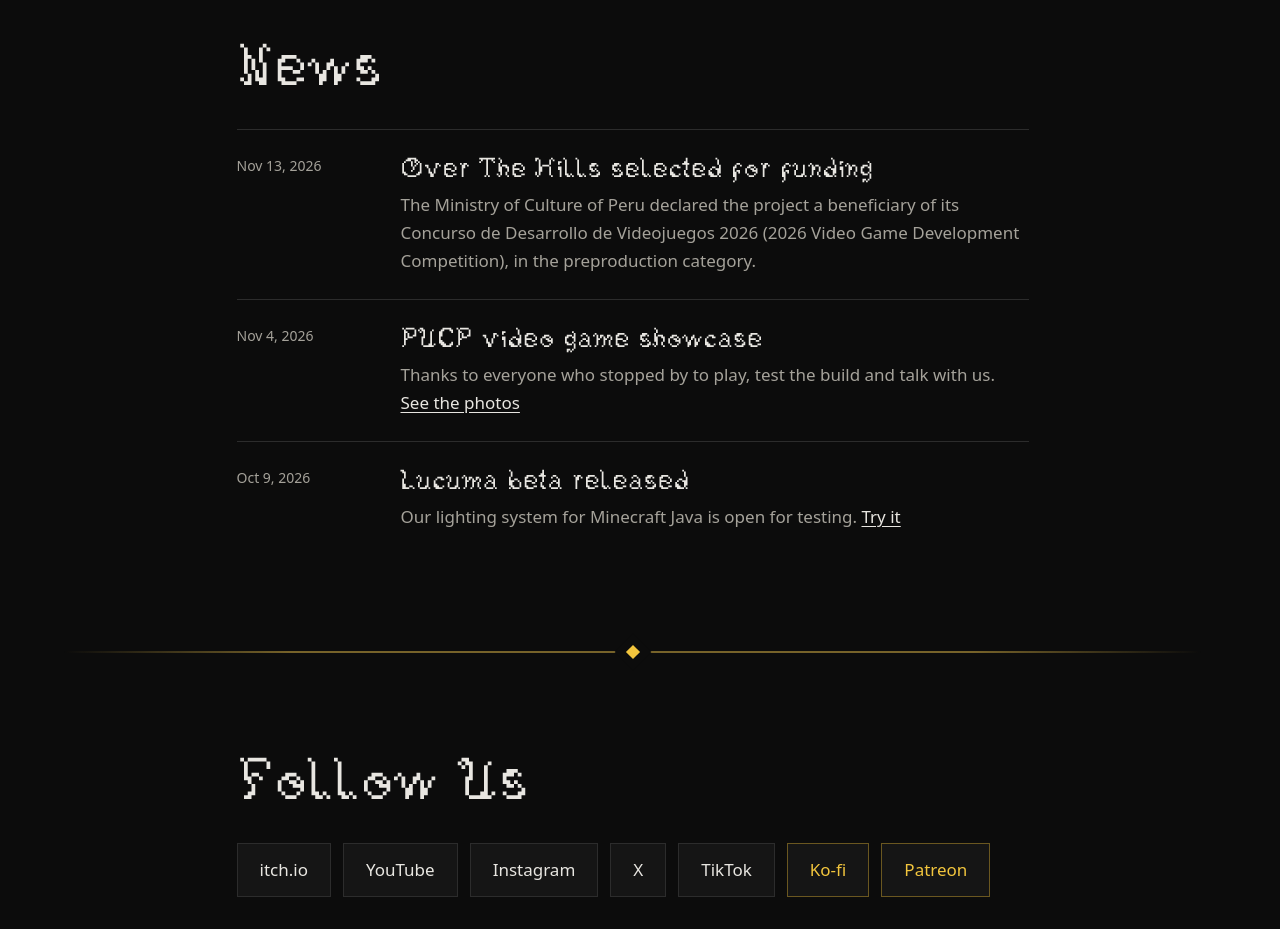
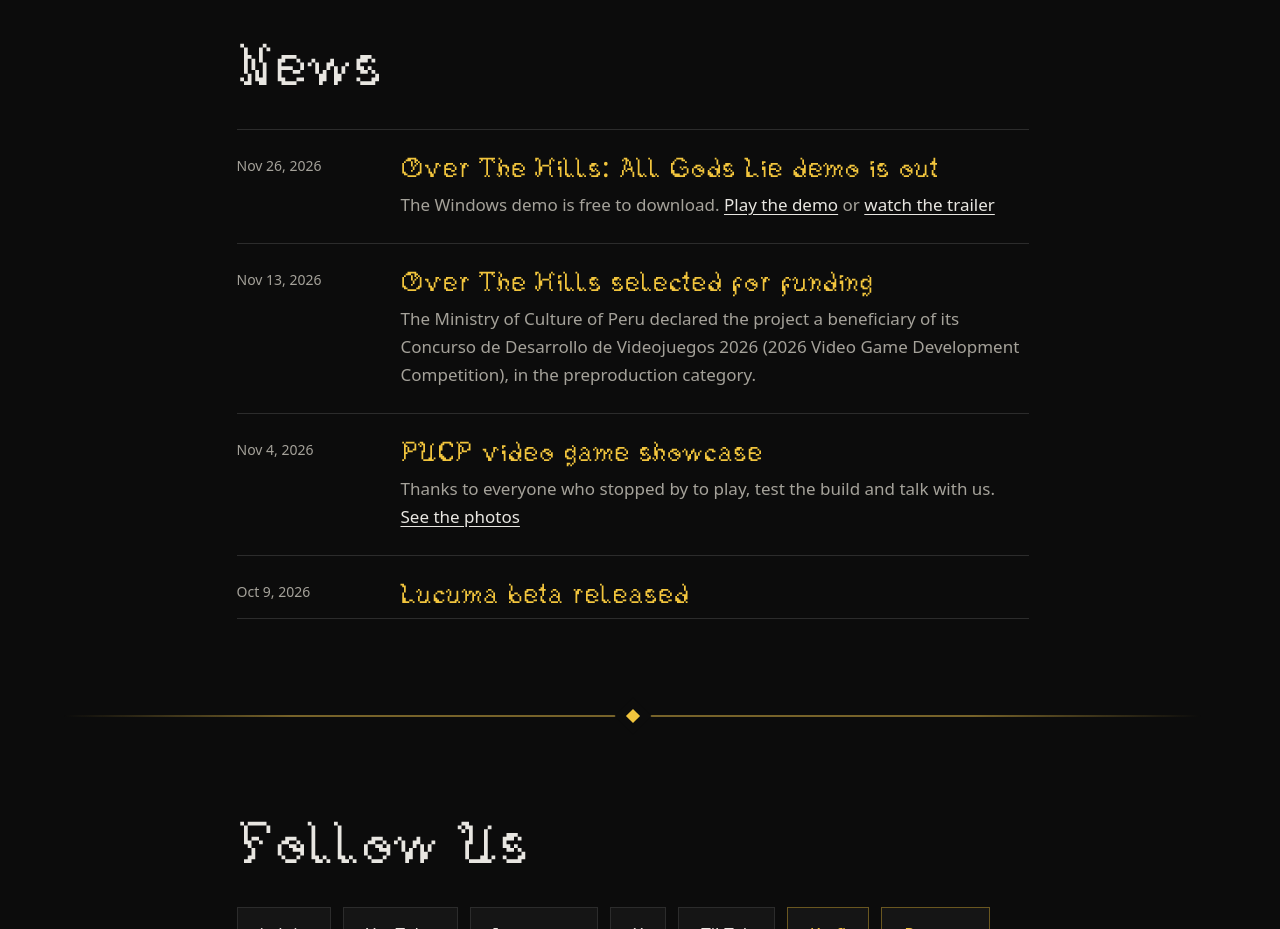
Before and after one commit to talesstudio/talesstudio.github.io, a plain HTML site: page index.html in a window 1280 px wide. Shown: the part 2760-3689 px from the top of the page. Drawn offline with Linux system fonts and the light colour scheme.

Commit message:
Add demo news and scrolling news list

```diff
--- a/index.html
+++ b/index.html
@@ -125,7 +125,14 @@
 
 <section class="block" id="news" aria-labelledby="news-title">
 <h2 id="news-title">News</h2>
-<ol class="news">
+<ol class="news" tabindex="0" aria-labelledby="news-title">
+<li>
+<time datetime="2026-11-26">Nov 26, 2026</time>
+<div>
+<h3>Over The Hills: All Gods Lie demo is out</h3>
+<p>The Windows demo is free to download. <a href="https://talesstudio.itch.io/overthehills" rel="noopener noreferrer">Play the demo</a> or <a href="https://youtu.be/H7onUYLHl3s" rel="noopener noreferrer">watch the trailer</a></p>
+</div>
+</li>
 <li>
 <time datetime="2026-11-13">Nov 13, 2026</time>
 <div>
--- a/style.css
+++ b/style.css
@@ -476,9 +476,21 @@ html:has(.viewer[open]) {
 }
 
 .news {
-  margin: 0;
-  padding: 0;
+  --shift: min(32px, calc(var(--edge) - 6px));
+  max-height: min(490px, 70vh);
+  margin: 0 calc(-1 * var(--shift)) 0 0;
+  padding: 0 var(--shift) 0 0;
+  overflow-y: auto;
+  border-bottom: 1px solid transparent;
+  background: linear-gradient(var(--line), var(--line)) left bottom / calc(100% - var(--shift)) 1px no-repeat border-box;
+  scrollbar-width: thin;
+  scrollbar-color: #6a5720 transparent;
   list-style: none;
+}
+
+.news:focus-visible {
+  outline: 2px solid var(--sun);
+  outline-offset: 3px;
 }
 
 .news li {
@@ -498,6 +510,7 @@ html:has(.viewer[open]) {
 .news h3 {
   margin: 0 0 6px;
   font-size: 28px;
+  color: var(--sun);
 }
 
 .news p {
@@ -603,6 +616,10 @@ footer p {
     --shown: 2;
   }
 
+  .news {
+    max-height: 70vh;
+  }
+
   .news li {
     grid-template-columns: 1fr;
   }
```
